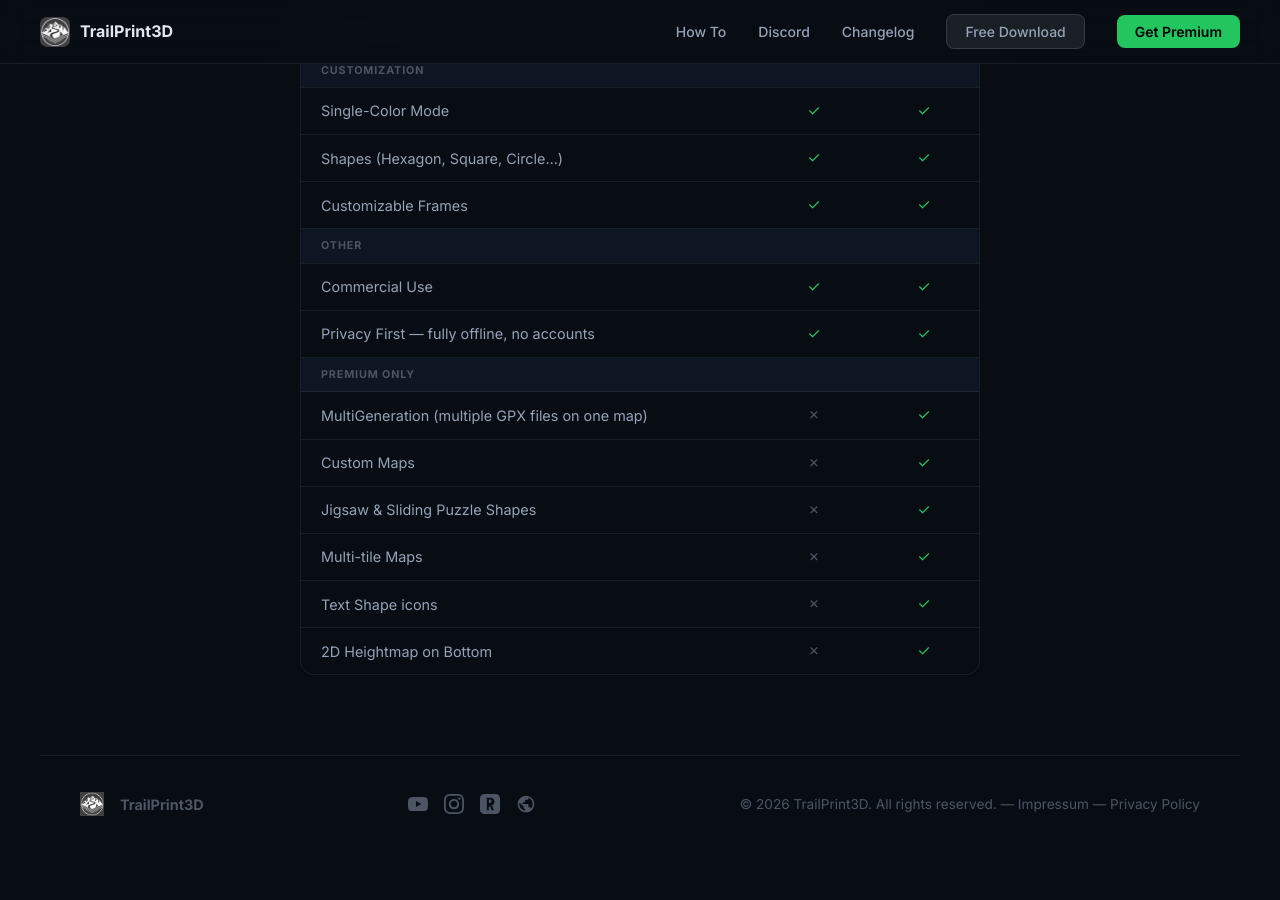
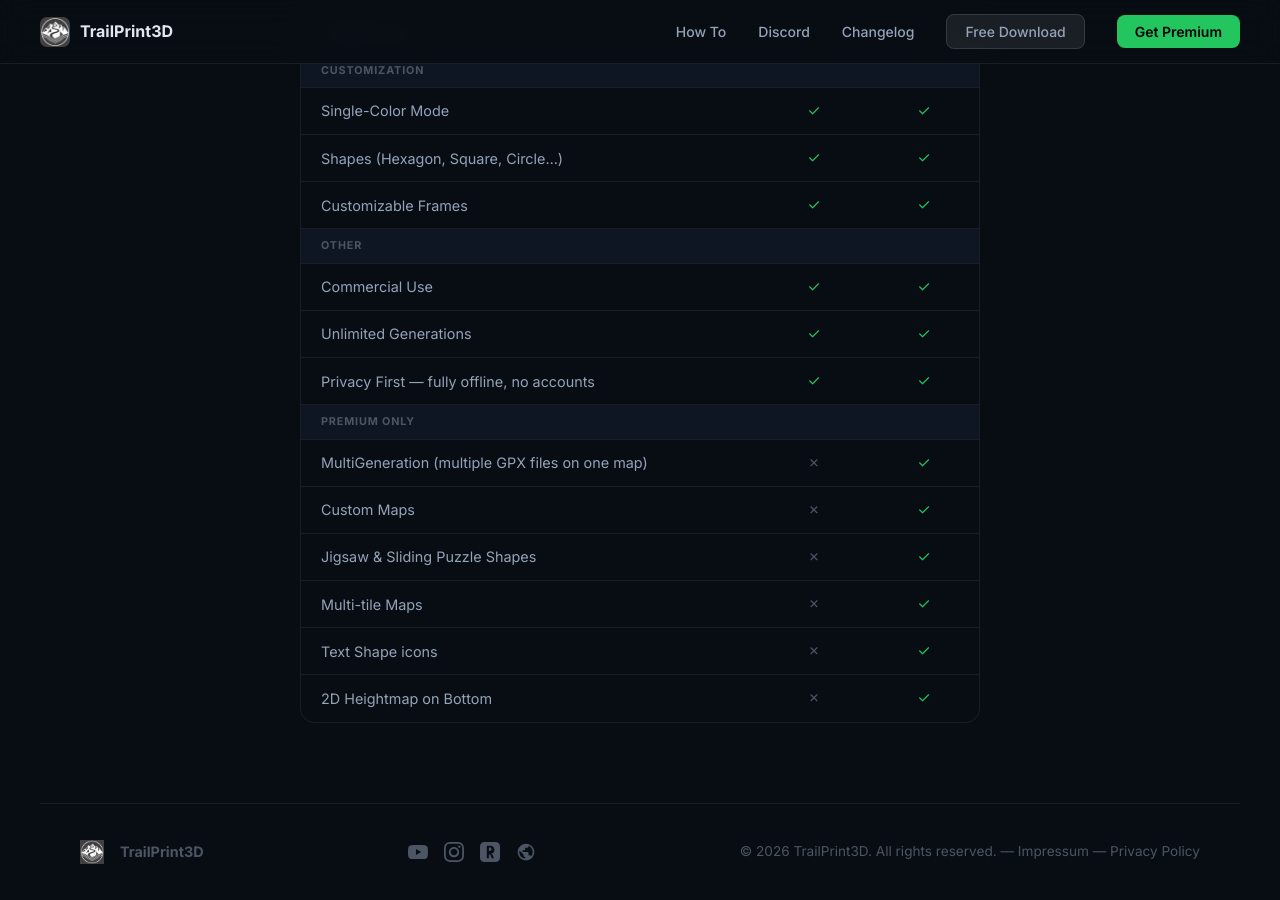
Before and after one commit to EmGi96/TrailPrint3D_web, a Jekyll site: the page built from download.html, in a window 1280 px wide and 900 px high, scrolled down 768 px. Built offline with Jekyll 4.4.1, drawn with Linux system fonts in a browser that asks for light colours; before the commit the page ends 1620 px from its top, so only the background shows below that.

```diff
--- a/download.html
+++ b/download.html
@@ -105,6 +106,11 @@ page_styles: download
                             <td class="yes">✓</td>
                         </tr>
                         <tr>
+                            <td>Unlimited Generations</td>
+                            <td class="yes">✓</td>
+                            <td class="yes">✓</td>
+                        </tr>
+                        <tr>
                             <td>Privacy First — fully offline, no accounts</td>
                             <td class="yes">✓</td>
                             <td class="yes">✓</td>
```
Also changed, not shown: other parts of download.html (+1 -0 lines).
